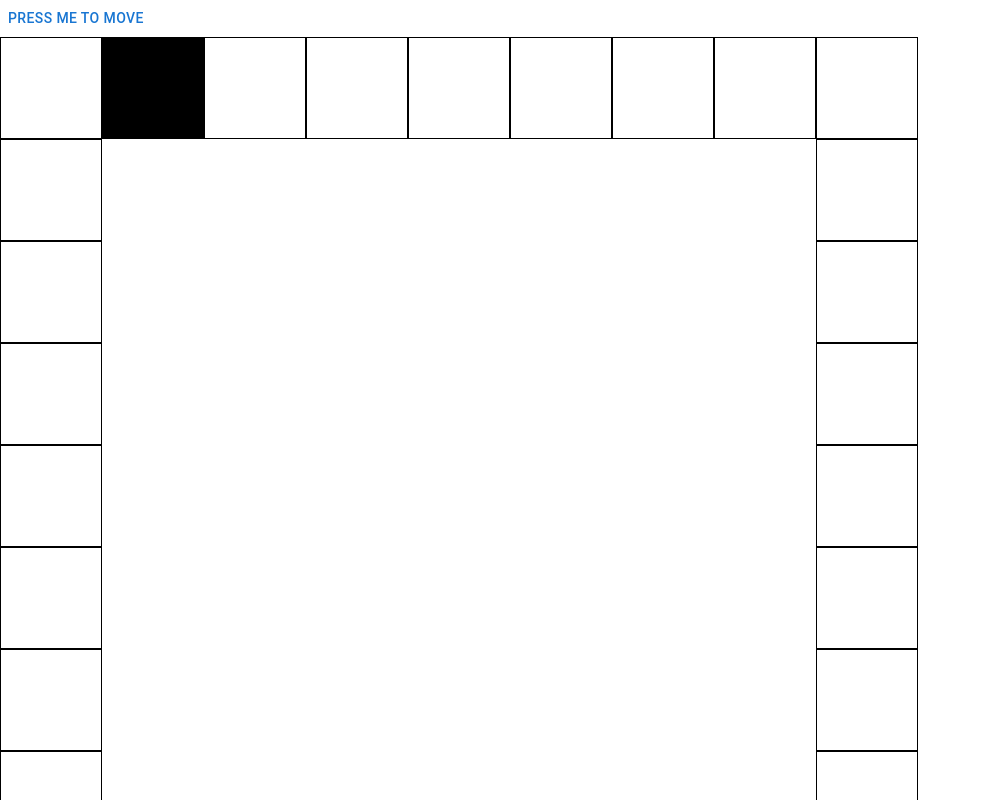
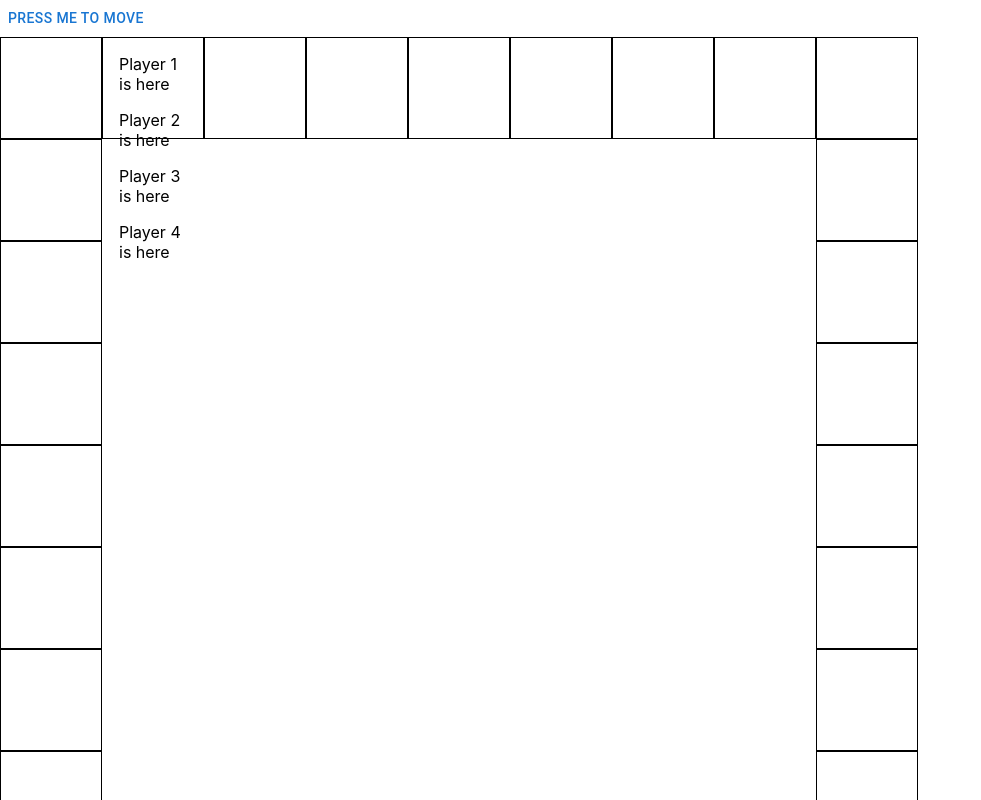
Before and after one commit to Dleavenworth/monopoly-socialism, a React (Create React App) app: page / in a window 1280 px wide. Shown: the top 800 px of the page, without its empty margins (0-981 px from the left). Built offline with nearby package versions, Linux system fonts and the light colour scheme.

Commit message:
Almost to having multiple players

```diff
--- a/src/components/Board.js
+++ b/src/components/Board.js
@@ -4,9 +4,10 @@ import { Button, Box } from "@mui/material";
 
 const Board = () => {
     const gridSize = 9;
-    const [playerLoc, setPlayerLoc] = useState(1);
+    const [players, setPlayers] = useState([{num: 1, location: 1}, {num: 2, location: 1}, {num: 3, location: 1}, {num: 4, location: 1}]);
     let templateString = "repeat(" + gridSize + ", 0fr)";
     let squareRefs = useRef([]);
+	const curPlayerTurn = useRef(1);
 
 
     const makeBoard = () => {
@@ -30,7 +31,7 @@ const Board = () => {
             const square = {
                 col: col,
                 row: row,
-                player: i === 1 ? true : false,
+                //player: i === 1 ? true : false,
             };
 
             newSquares.push(square);
@@ -41,19 +42,28 @@ const Board = () => {
     const [squares, setSquares] = useState(makeBoard());
 
     useEffect(() =>{
+		console.log(players)
+        console.log(curPlayerTurn.current)
         // Run this code after playerLoc is updated in movePlayer, that is, once playerLoc is incremented by 1 run this code
         // There might be a better way to do this but I couldn't find one
         let newSquares = squares
-        let newSquare = squares[playerLoc];
-        newSquare.player = true;
-        newSquares[playerLoc] = newSquare;
+        let newSquare = squares[players[curPlayerTurn.current].location];
+        //newSquare.player = true;
+        newSquares[players[curPlayerTurn.current].location] = newSquare;
         console.log(newSquares);
         setSquares([...newSquares]);
 
-        console.log("MOVING CODE");
-        console.log(squareRefs.current[playerLoc]);
-        console.log("Playerloc is: " + playerLoc);
-    }, [playerLoc])
+        if(curPlayerTurn === 4) {
+		    curPlayerTurn.current = 1;
+        }
+        else {
+            curPlayerTurn.current++;
+        }
+
+        //console.log("MOVING CODE");
+        //console.log(squareRefs.current[playerLoc]);
+        //console.log("Playerloc is: " + playerLoc);
+    }, [players])
 
     // Make an array of booleans where the index corresponds to each cell, then set the player field to this boolean and change the boolean whenever the player moves
     const displaySquares = () => {
@@ -62,7 +72,8 @@ const Board = () => {
             return (
                 <Cell
                     key={i}
-                    player={squares[i].player}
+					squareNum={i}
+                    players={players}
                     ref={(el) =>
                         (squareRefs.current = [...squareRefs.current, el])
                     }
@@ -78,14 +89,18 @@ const Board = () => {
     }, [squares]);
 
     const movePlayer = () => {
-        console.log("Playerloc is: " + playerLoc);
-        let newSquare = squares[playerLoc];
-        newSquare.player = false;
+        //console.log("Playerloc is: " + players[curPlayerTurn].location);
+        let newSquare = squares[players[curPlayerTurn.current].location];
+        //newSquare.player = false;
         let newSquares = squares;
-        newSquares[playerLoc] = newSquare;
+        newSquares[players[curPlayerTurn.current].location] = newSquare;
         //setSquares(newSquares)
 
-        setPlayerLoc(playerLoc + 1);
+		let newPlayers = players
+
+		newPlayers[curPlayerTurn.current].location++;
+
+        setPlayers([...newPlayers]);
 
         /*newSquare = squares[playerLoc];
         newSquare.player = true;
--- a/src/components/Cell.js
+++ b/src/components/Cell.js
@@ -1,11 +1,13 @@
 import React, { useEffect, forwardRef, useState } from "react";
-import Box from "@mui/material/Box";
+import {Box, List, ListItem} from "@mui/material"
 
 const Cell = forwardRef((props, ref) => {
 
     useEffect(() => {
         console.log("player changed")
     }, [props])
+
+    console.log(props.players[1] === props.squareNum)
 
     return (
         <Box
@@ -14,11 +16,22 @@ const Cell = forwardRef((props, ref) => {
                 border: "1px solid black",
                 width: "100px",
                 height: "100px",
-                backgroundColor: props.player ? "black" : "white",
+                //backgroundColor: props.player ? "black" : "white",
             }}
             gridRow={props.row}
             gridColumn={props.column}
-        />
+        >
+            <List>
+            {props.players.map((curPlayer, i) => {
+                if(props.players[i].location === props.squareNum) {
+                return <ListItem key={i}>Player {props.players[i].num} is here </ListItem>
+                }
+                else {
+                    return null
+                }
+            })}
+            </List>
+            </Box>
     );
 });
 export default Cell;
```
